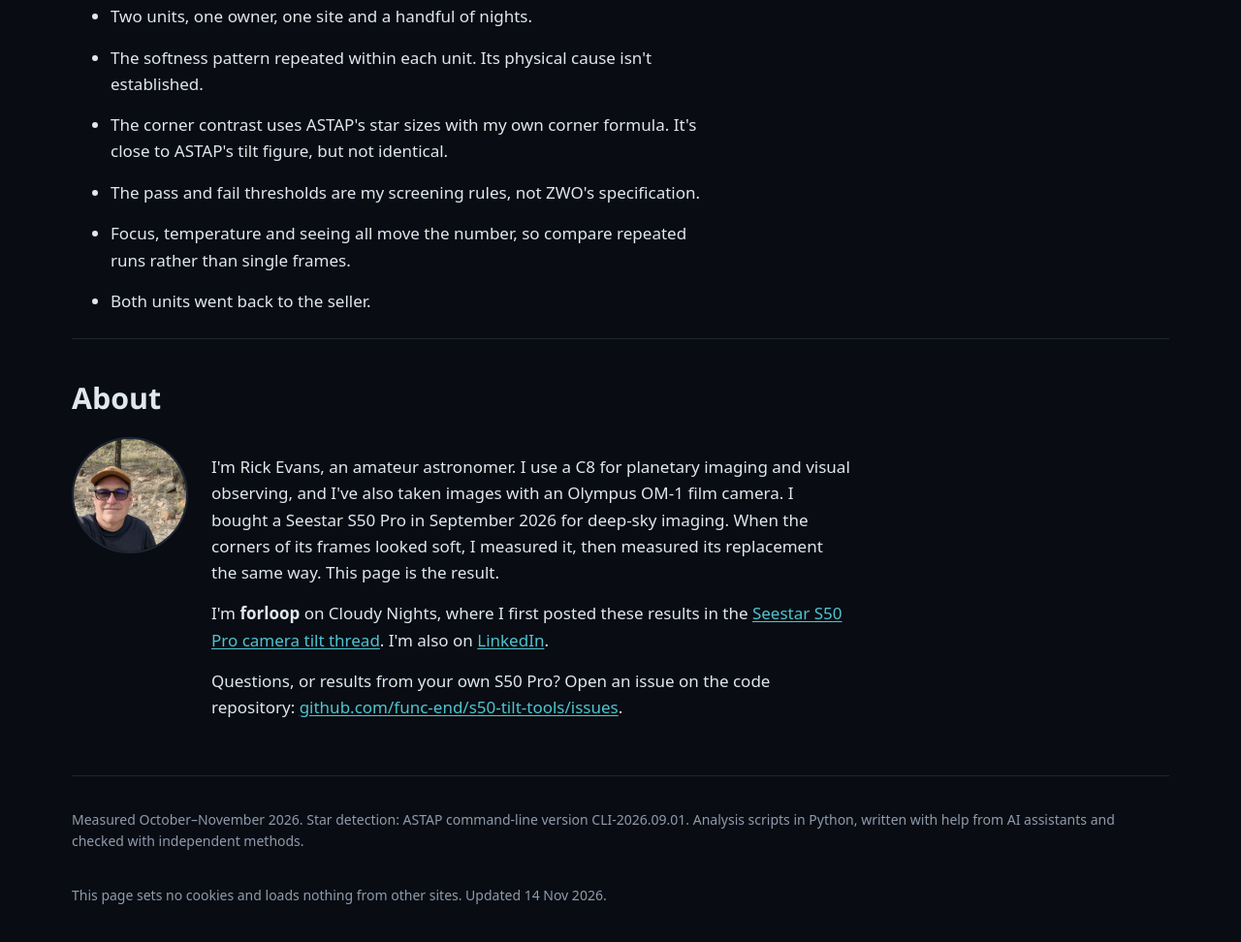
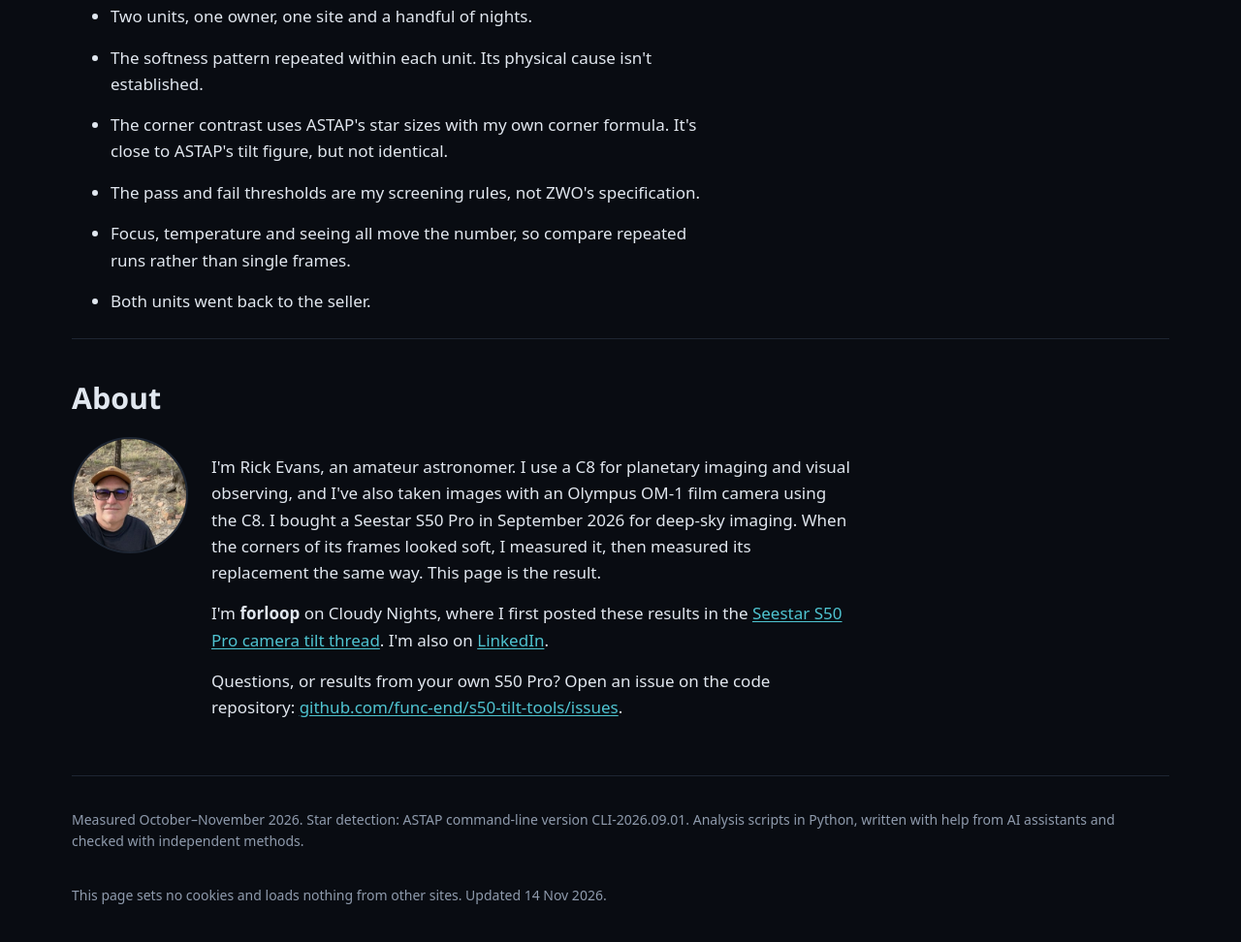
Before and after one commit to func-end/func-end.github.io, a plain HTML site: page index.html in a window 1280 px wide. Shown: the part 10653-11625 px from the top of the page at 97% size. Drawn offline with Linux system fonts and the light colour scheme.

Commit message:
About: OM-1 film images through the C8 (#10)

```diff
--- a/index.html
+++ b/index.html
@@ -459,7 +459,7 @@ footer { margin-top: 48px; padding-top: 20px; border-top: 1px solid var(--rule);
   <div class="about">
   <img class="avatar" src="img/about.jpg" width="300" height="300" loading="lazy" alt="Rick Evans outdoors, in a cap and sunglasses.">
   <div class="prose">
-    <p>I'm Rick Evans, an amateur astronomer. I use a C8 for planetary imaging and visual observing, and I've also taken images with an Olympus OM-1 film camera. I bought a Seestar S50 Pro in September 2026 for deep-sky imaging. When the corners of its frames looked soft, I measured it, then measured its replacement the same way. This page is the result.</p>
+    <p>I'm Rick Evans, an amateur astronomer. I use a C8 for planetary imaging and visual observing, and I've also taken images with an Olympus OM-1 film camera using the C8. I bought a Seestar S50 Pro in September 2026 for deep-sky imaging. When the corners of its frames looked soft, I measured it, then measured its replacement the same way. This page is the result.</p>
     <p>I'm <strong>forloop</strong> on Cloudy Nights, where I first posted these results in the <a href="https://www.cloudynights.com/forums/topic/1010976-seestar-s50-pro-camera-tilt/page/2/">Seestar S50 Pro camera tilt thread</a>. I'm also on <a href="https://www.linkedin.com/in/rickdevans/">LinkedIn</a>.</p>
     <p>Questions, or results from your own S50 Pro? Open an issue on the code repository: <a href="https://github.com/func-end/s50-tilt-tools/issues">github.com/func-end/s50-tilt-tools/issues</a>.</p>
   </div>
```
